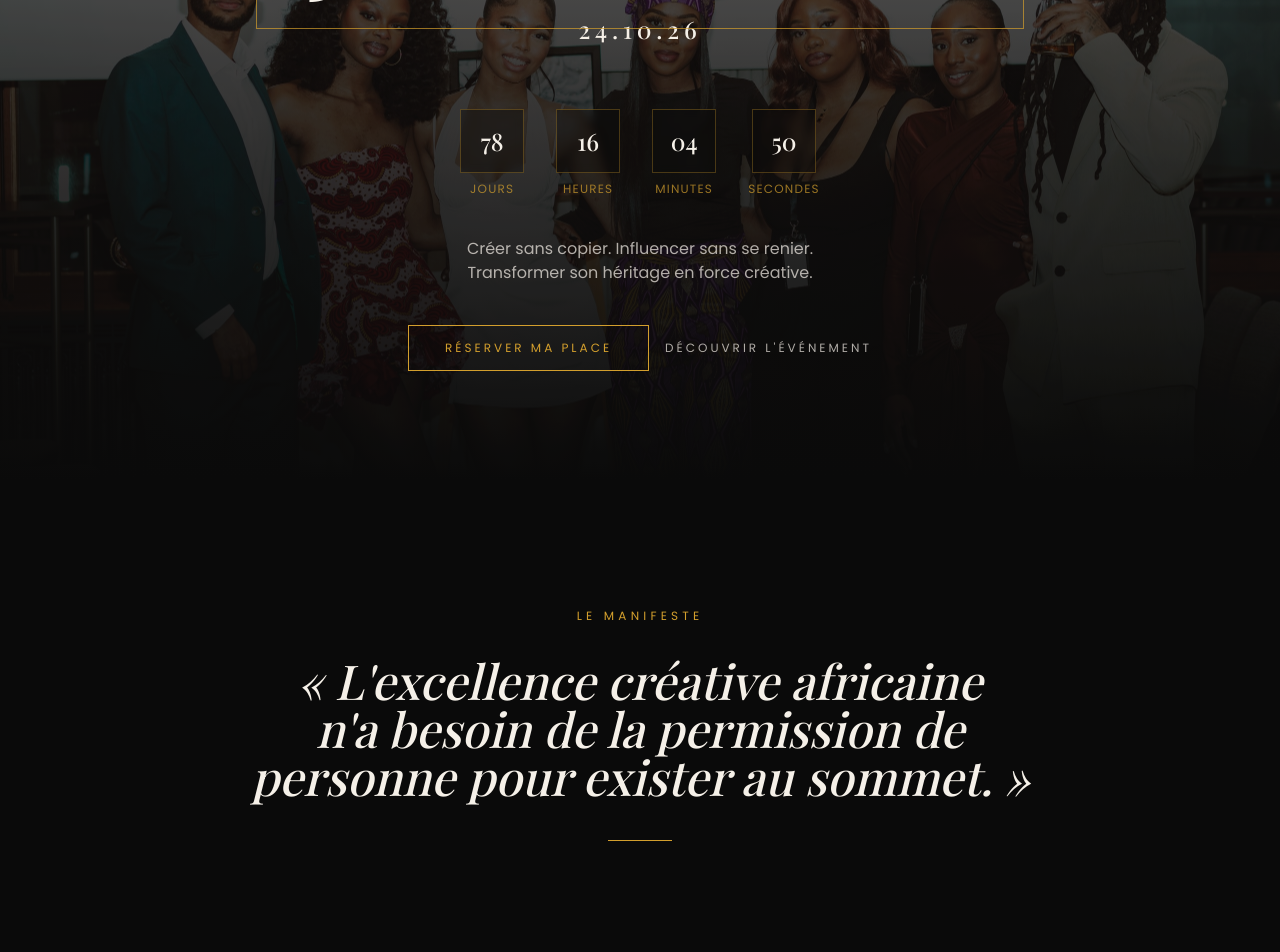
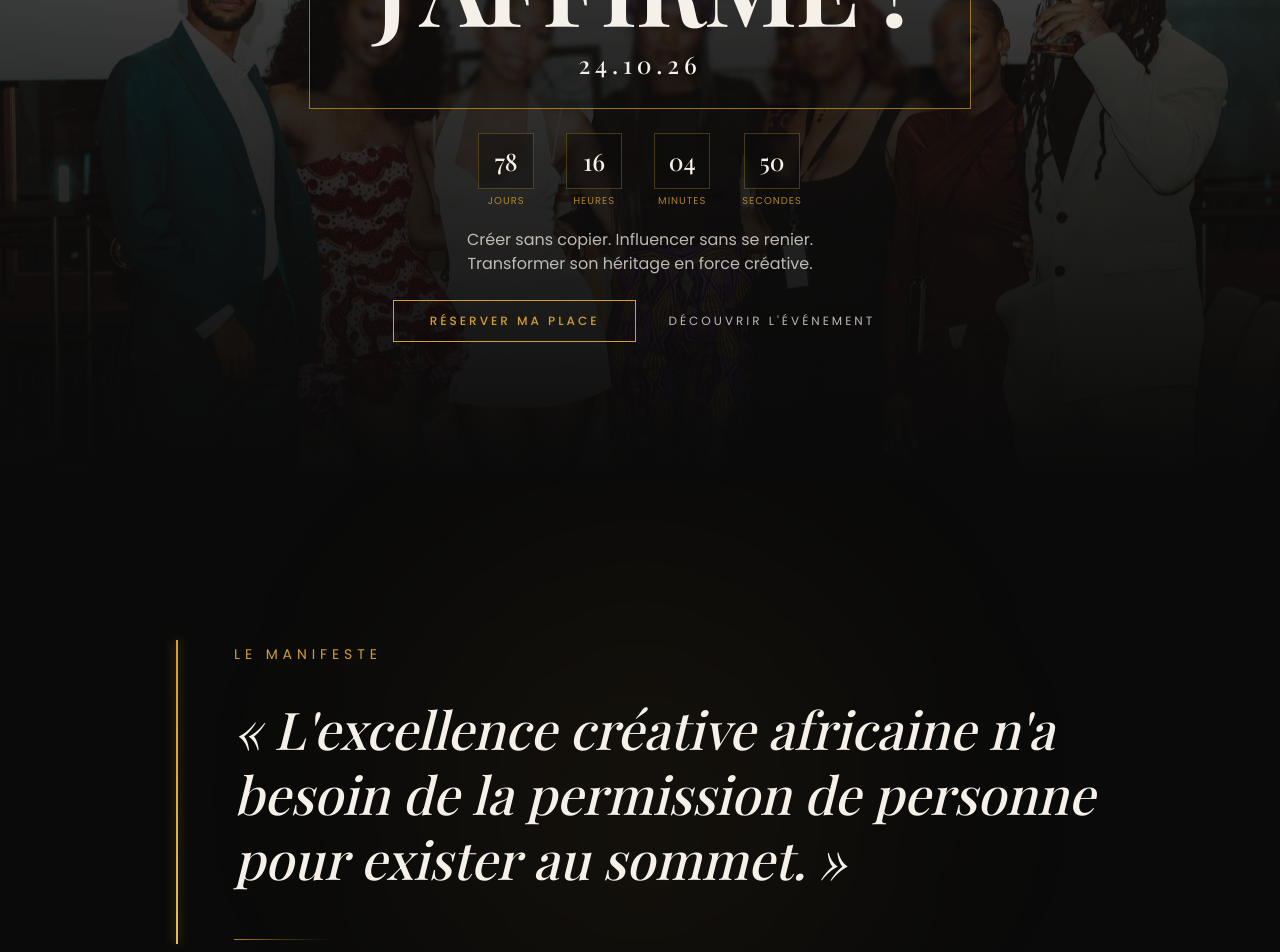
Before and after one commit to Kesjs/tyla, a Next.js app: page / in a window 1280 px wide. Shown: the part 320-1272 px from the top of the page. Built offline with nearby package versions, Linux system fonts and the light colour scheme.

Commit message:
feat(ui): refine hero frame and add 21st scroll word reveal for manifesto

```diff
--- a/components/home/Countdown.tsx
+++ b/components/home/Countdown.tsx
@@ -39,7 +39,7 @@ export function Countdown({ targetDate }: { targetDate: string }) {
   }, [targetDate]);
 
   if (!isMounted) {
-    return <div className="h-16" />; // placeholder height
+    return <div className="h-14 sm:h-16" />; // placeholder height
   }
 
   const timeBlocks = [
@@ -50,13 +50,13 @@ export function Countdown({ targetDate }: { targetDate: string }) {
   ];
 
   return (
-    <div className="mt-8 flex gap-4 sm:gap-8 justify-center">
+    <div className="flex gap-3 sm:gap-6 md:gap-8 justify-center">
       {timeBlocks.map((block) => (
         <div key={block.label} className="flex flex-col items-center">
-          <div className="flex h-12 w-12 sm:h-16 sm:w-16 items-center justify-center border border-or/30 bg-noir/40 backdrop-blur-sm text-ivoire">
-            <span className="font-display text-xl sm:text-2xl">{block.value.toString().padStart(2, '0')}</span>
+          <div className="flex h-11 w-11 sm:h-13 sm:w-13 md:h-14 md:w-14 items-center justify-center border border-or/30 bg-noir/40 backdrop-blur-sm text-ivoire shadow-sm">
+            <span className="font-display text-lg sm:text-xl md:text-2xl font-medium">{block.value.toString().padStart(2, '0')}</span>
           </div>
-          <span className="mt-2 font-body text-[10px] sm:text-xs uppercase tracking-widest text-or/70">{block.label}</span>
+          <span className="mt-1 font-body text-[9px] sm:text-[10px] uppercase tracking-widest text-or/80">{block.label}</span>
         </div>
       ))}
     </div>
--- a/components/home/Hero.tsx
+++ b/components/home/Hero.tsx
@@ -19,7 +19,7 @@ const item = {
 
 export function Hero() {
   return (
-    <section className="relative flex h-[100svh] min-h-[640px] w-full items-center justify-center overflow-hidden bg-noir">
+    <section className="relative flex min-h-[100svh] w-full items-center justify-center overflow-hidden bg-noir pt-20 pb-8 sm:pt-24 sm:pb-10">
       <motion.div
         className="absolute inset-0"
         initial={{ scale: 1.12, opacity: 0 }}
@@ -33,7 +33,7 @@ export function Hero() {
           priority
           className="object-cover object-[50%_20%]"
         />
-        <div className="absolute inset-0 bg-gradient-to-t from-noir via-noir/70 to-noir/30" />
+        <div className="absolute inset-0 bg-gradient-to-t from-noir via-noir/75 to-noir/40" />
         <div className="absolute inset-0 bg-noir/20" />
       </motion.div>
 
@@ -41,63 +41,62 @@ export function Hero() {
         variants={container}
         initial="hidden"
         animate="show"
-        className="relative z-10 flex flex-col items-center px-6 text-center"
+        className="relative z-10 flex flex-col items-center px-4 sm:px-6 text-center max-w-4xl mx-auto"
       >
+        {/* Encadrement doré intégrant le surtitre, le titre et la date sans coupure */}
+        <motion.div
+          variants={item}
+          className="relative border border-or/70 bg-noir/25 backdrop-blur-[2px] px-6 py-4 sm:px-12 sm:py-6 md:px-16 md:py-7 max-w-3xl"
+        >
+          <p className="font-body text-[10px] sm:text-xs uppercase tracking-[0.35em] sm:tracking-[0.4em] text-or">
+            TYLA Fashion Week 2026 · Cotonou
+          </p>
 
-
-        <motion.p
-          variants={item}
-          className="mt-8 font-body text-xs uppercase tracking-[0.4em] text-or"
-        >
-          TYLA Fashion Week 2026 · Cotonou
-        </motion.p>
-
-        <motion.div variants={item} className="relative mt-6">
-          <span className="pointer-events-none absolute -inset-x-8 -inset-y-6 border border-or/70 sm:-inset-x-14 sm:-inset-y-10" />
-          <h1 className="font-display text-[3.2rem] font-semibold leading-[0.95] tracking-tight text-ivoire sm:text-8xl md:text-9xl">
+          <h1 className="mt-2.5 sm:mt-3 font-display text-4xl sm:text-7xl md:text-8xl lg:text-[6.5rem] font-semibold leading-[0.95] tracking-tight text-ivoire">
             J&apos;AFFIRME !
           </h1>
+
+          <p className="mt-2.5 sm:mt-3 font-display text-base sm:text-xl md:text-2xl tracking-[0.2em] text-ivoire">
+            24.10.26
+          </p>
         </motion.div>
 
-        <motion.p
-          variants={item}
-          className="mt-6 font-display text-xl sm:text-2xl tracking-[0.2em] text-ivoire"
-        >
-          24.10.26
-        </motion.p>
-
-        <motion.div variants={item} className="mt-8 w-full">
+        {/* Compte à rebours */}
+        <motion.div variants={item} className="mt-5 sm:mt-6 w-full">
           <Countdown targetDate="2026-10-24T18:30:00" />
         </motion.div>
 
+        {/* Citation manifeste */}
         <motion.p
           variants={item}
-          className="mt-10 max-w-xl text-balance font-body text-sm leading-relaxed text-ivoire/70 sm:text-base"
+          className="mt-4 sm:mt-5 max-w-lg md:max-w-xl text-balance font-body text-xs sm:text-sm md:text-base leading-relaxed text-ivoire/75"
         >
           Créer sans copier. Influencer sans se renier. Transformer son héritage
           en force créative.
         </motion.p>
 
-        <motion.div variants={item} className="mt-10 flex flex-col items-center gap-4 sm:flex-row">
+        {/* Boutons d'action (CTA) */}
+        <motion.div
+          variants={item}
+          className="mt-5 sm:mt-6 flex flex-col items-center gap-3 sm:flex-row sm:gap-5"
+        >
           <a
             href="/billetterie"
-            className="group relative overflow-hidden border border-or px-9 py-3.5 font-body text-xs uppercase tracking-[0.25em] text-or"
+            className="group relative overflow-hidden border border-or px-7 sm:px-9 py-2.5 sm:py-3 font-body text-xs uppercase tracking-[0.22em] sm:tracking-[0.25em] text-or transition-all duration-300 hover:shadow-[0_0_20px_rgba(200,169,126,0.3)]"
           >
             <span className="absolute inset-0 -translate-x-full bg-or transition-transform duration-500 ease-out group-hover:translate-x-0" />
-            <span className="relative transition-colors duration-500 group-hover:text-noir">
+            <span className="relative font-medium transition-colors duration-500 group-hover:text-noir">
               Réserver ma place
             </span>
           </a>
           <a
             href="/evenement"
-            className="font-body text-xs uppercase tracking-[0.25em] text-ivoire/70 transition-colors hover:text-ivoire"
+            className="font-body text-xs uppercase tracking-[0.22em] sm:tracking-[0.25em] text-ivoire/75 transition-colors hover:text-ivoire py-2 px-3"
           >
             Découvrir l&apos;événement
           </a>
         </motion.div>
       </motion.div>
-
-
     </section>
   );
 }
--- a/components/home/ManifestoQuote.tsx
+++ b/components/home/ManifestoQuote.tsx
@@ -1,22 +1,12 @@
-import { Reveal } from '@/components/Reveal';
+'use client';
+
+import { ScrollWordReveal } from '@/components/ui/motion-scroll-word-reveal';
 
 export function ManifestoQuote() {
   return (
-    <section className="relative overflow-hidden bg-noir py-24 md:py-32">
-      <div className="mx-auto max-w-4xl px-6 text-center">
-        <Reveal>
-          <p className="font-body text-xs uppercase tracking-[0.35em] text-or">Le Manifeste</p>
-        </Reveal>
-        <Reveal delay={0.1}>
-          <p className="mt-8 text-balance font-display text-3xl italic leading-snug text-ivoire sm:text-4xl md:text-5xl">
-            « L&apos;excellence créative africaine n&apos;a besoin de la permission de
-            personne pour exister au sommet. »
-          </p>
-        </Reveal>
-        <Reveal delay={0.2}>
-          <div className="mx-auto mt-10 h-px w-16 bg-or" />
-        </Reveal>
-      </div>
-    </section>
+    <ScrollWordReveal
+      kicker="Le Manifeste"
+      text="« L'excellence créative africaine n'a besoin de la permission de personne pour exister au sommet. »"
+    />
   );
 }
--- /dev/null
+++ b/components/ui/motion-scroll-word-reveal.tsx
@@ -0,0 +1,156 @@
+'use client';
+
+import { Fragment, useRef } from 'react';
+import {
+  motion,
+  useReducedMotion,
+  useScroll,
+  useTransform,
+  type MotionValue,
+} from 'framer-motion';
+
+const REST_OPACITY = 0.18;
+const REVEAL_SPAN = 0.85;
+const WORD_WINDOW = 0.2;
+
+function getWordRange(index: number, count: number) {
+  const start = count <= 1 ? 0 : (index / (count - 1)) * REVEAL_SPAN;
+  return { start, end: Math.min(1, start + WORD_WINDOW) };
+}
+
+export function getWordOpacity(
+  progress: number,
+  { start, end }: { start: number; end: number },
+  rest = REST_OPACITY
+) {
+  if (progress <= start) return rest;
+  if (progress >= end) return 1;
+  const t = (progress - start) / (end - start);
+  return rest + (1 - rest) * t;
+}
+
+function Word({
+  children,
+  progress,
+  index,
+  count,
+  reducedMotion,
+}: {
+  children: string;
+  progress: MotionValue<number>;
+  index: number;
+  count: number;
+  reducedMotion: boolean;
+}) {
+  const range = getWordRange(index, count);
+  const opacity = useTransform(progress, (value) => getWordOpacity(value, range));
+  const glow = useTransform(progress, (value) => {
+    if (value <= range.start) return 'rgba(245, 240, 232, 0.18)';
+    if (value >= range.end) return 'rgba(245, 240, 232, 1)';
+    const t = (value - range.start) / (range.end - range.start);
+    return `rgba(245, 240, 232, ${0.18 + 0.82 * t})`;
+  });
+
+  return (
+    <motion.span
+      aria-hidden="true"
+      className="inline-block will-change-[opacity,color]"
+      style={reducedMotion ? undefined : { opacity, color: glow }}
+    >
+      {children}
+    </motion.span>
+  );
+}
+
+export interface ScrollWordRevealProps {
+  text?: string;
+  kicker?: string;
+  className?: string;
+}
+
+export function ScrollWordReveal({
+  text = "« L'excellence créative africaine n'a besoin de la permission de personne pour exister au sommet. »",
+  kicker = 'Le Manifeste',
+  className = '',
+}: ScrollWordRevealProps) {
+  const targetRef = useRef<HTMLElement>(null);
+  const reducedMotion = useReducedMotion();
+
+  const { scrollYProgress } = useScroll({
+    target: targetRef,
+    offset: ['start 85%', 'center 35%'],
+  });
+
+  const words = text.split(' ');
+
+  return (
+    <section
+      ref={targetRef}
+      className={`relative w-full overflow-hidden bg-noir py-24 sm:py-32 md:py-40 ${className}`}
+      aria-labelledby="scroll-word-reveal-heading"
+    >
+      {/* Halo lumineux d'ambiance */}
+      <div
+        aria-hidden
+        className="pointer-events-none absolute left-1/2 top-1/2 -translate-x-1/2 -translate-y-1/2 w-[480px] h-[480px] rounded-full bg-or/5 blur-[120px]"
+      />
+
+      <div className="relative mx-auto max-w-5xl px-6 md:px-12">
+        <div className="flex items-stretch gap-6 sm:gap-10 md:gap-14">
+          {/* Barre de progression verticale dorée (signature 21st) */}
+          <div
+            className="relative flex w-[2px] flex-shrink-0 bg-taupe/40"
+            aria-hidden="true"
+          >
+            <motion.span
+              className="absolute inset-x-0 top-0 origin-top bg-gradient-to-b from-or to-or-light shadow-[0_0_12px_rgba(211,159,45,0.6)]"
+              style={{
+                height: '100%',
+                scaleY: reducedMotion ? 1 : scrollYProgress,
+              }}
+            />
+          </div>
+
+          {/* Contenu textuel avec apparition mot par mot */}
+          <div className="flex-1 py-1">
+            {kicker && (
+              <p className="font-body text-xs sm:text-sm uppercase tracking-[0.35em] text-or">
+                {kicker}
+              </p>
+            )}
+
+            <h2
+              id="scroll-word-reveal-heading"
+              className="mt-6 sm:mt-8 font-display text-2xl italic leading-snug text-ivoire sm:text-4xl md:text-5xl lg:text-[3.25rem] lg:leading-[1.25]"
+              aria-label={text}
+            >
+              {words.map((word, index) => (
+                <Fragment key={`${word}-${index}`}>
+                  <Word
+                    progress={scrollYProgress}
+                    index={index}
+                    count={words.length}
+                    reducedMotion={!!reducedMotion}
+                  >
+                    {word}
+                  </Word>
+                  {index < words.length - 1 ? ' ' : null}
+                </Fragment>
+              ))}
+            </h2>
+
+            {/* Ligne signature dorée animée en bas */}
+            <motion.div
+              className="mt-10 sm:mt-12 h-px bg-gradient-to-r from-or/80 via-or/30 to-transparent"
+              style={{
+                width: reducedMotion ? '80px' : useTransform(scrollYProgress, [0, 1], ['0px', '96px']),
+              }}
+            />
+          </div>
+        </div>
+      </div>
+    </section>
+  );
+}
+
+export default ScrollWordReveal;
```
